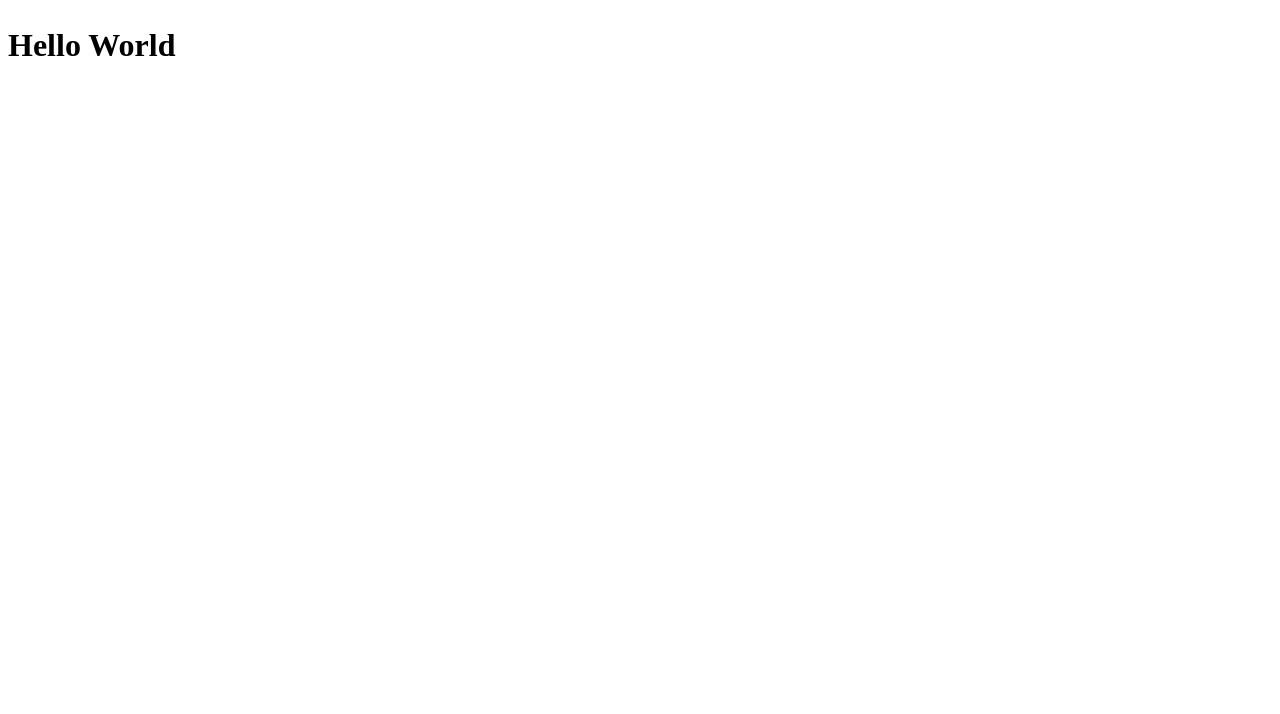
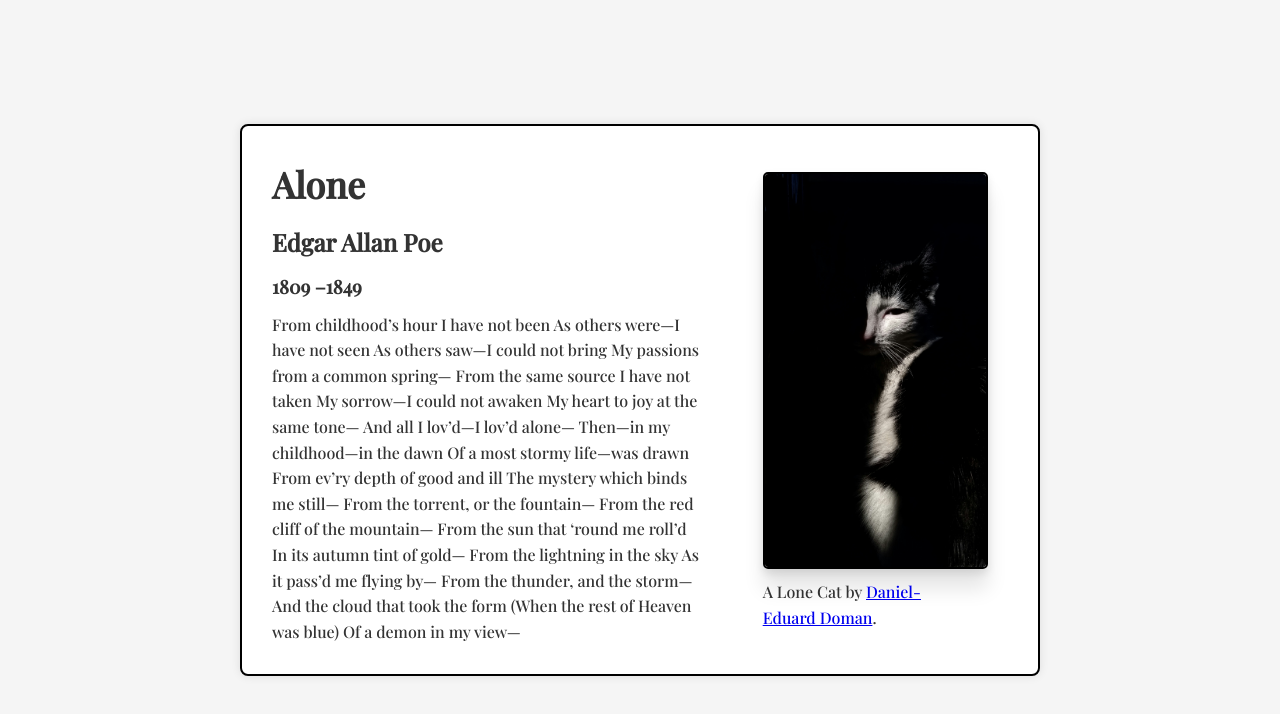
Before and after one commit to RVCC-IDMX/poem-page-Naps27, a plain HTML site: page index.html in a window 1280 px wide. Drawn offline with nearby package versions, Linux system fonts and the light colour scheme.

Commit message:
Added New Image and css/html adjustments

```diff
--- a/css/app.css
+++ b/css/app.css
@@ -74,3 +74,98 @@ select {
 }
 
 /* 👇 Start custom code 👇 */
+
+body {
+  font-family: 'Playfair Display', serif;
+  display: flex;
+  justify-content: center;
+  align-items: center;
+  min-height: 100vh;
+  margin: 0;
+  background-color: #f5f5f5;
+  color: #333;
+  line-height: 1.6;
+  padding: 10px;
+}
+
+.content {
+  display: flex;
+  flex-wrap: wrap;
+  align-items: flex-start;
+}
+
+.text {
+  flex: 2;
+  min-width: 300px;
+}
+
+.image {
+  flex: 1;
+  min-width: 200px;
+}
+
+h1,
+h2,
+h3,
+p,
+figcaption {
+  margin: 10px;
+}
+
+img {
+  max-width: 100%;
+  height: auto;
+  margin: 10px;
+  border: 2px solid #000000;
+  border-radius: 5px;
+  box-shadow: 0 4px 8px rgba(0, 0, 0, 0.1), 0 20px 20px rgba(0, 0, 0, 0.1);
+}
+
+
+h1 {
+  font-size: 36px;
+}
+
+@media screen and (max-width: 640px) {
+  body {
+    padding: 5px;
+  }
+
+  .container {
+    padding: 15px;
+    margin: 10px;
+  }
+
+  h1,
+  h2,
+  h3,
+  p,
+  figcaption {
+    font-size: 90%;
+  }
+}
+
+@media screen and (max-width: 320px) {
+  .container {
+    padding: 10px;
+  }
+
+  h1 {
+    font-size: 1.2em;
+  }
+
+  p,
+  figcaption {
+    font-size: 0.8em;
+  }
+}
+
+.container {
+  background-color: #FFFFFF;
+  box-shadow: 0 0 10px rgba(0, 0, 0, 0.1);
+  border-radius: 8px;
+  border: 2px solid #000000;
+  padding: 20px;
+  margin: 20px auto;
+  max-width: 800px;
+}
--- a/index.html
+++ b/index.html
@@ -6,15 +6,50 @@
   <meta name="viewport" content="width=device-width, initial-scale=1.0">
   <link rel="shortcut icon" href="favicon.png" type="image/png">
   <link rel="stylesheet" type="text/css" href="css/app.css">
+  <link rel="preconnect" href="https://fonts.googleapis.com">
+  <link rel="preconnect" href="https://fonts.gstatic.com" crossorigin>
+  <link href="https://fonts.googleapis.com/css2?family=Playfair+Display:wght@500&display=swap" rel="stylesheet">
   <title>A Poem</title>
 </head>
-<h1>Hello World</h1>
 
 <body>
-
-
-
-  <script src="js/app.js"></script>
+  <div class="container">
+    <main class="content">
+      <article class="text">
+        <h1>Alone</h1>
+        <h2>Edgar Allan Poe</h2>
+        <h3>1809 –1849</h3>
+        <p>From childhood’s hour I have not been
+          As others were—I have not seen
+          As others saw—I could not bring
+          My passions from a common spring—
+          From the same source I have not taken
+          My sorrow—I could not awaken
+          My heart to joy at the same tone—
+          And all I lov’d—I lov’d alone—
+          Then—in my childhood—in the dawn
+          Of a most stormy life—was drawn
+          From ev’ry depth of good and ill
+          The mystery which binds me still—
+          From the torrent, or the fountain—
+          From the red cliff of the mountain—
+          From the sun that ‘round me roll’d
+          In its autumn tint of gold—
+          From the lightning in the sky
+          As it pass’d me flying by—
+          From the thunder, and the storm—
+          And the cloud that took the form
+          (When the rest of Heaven was blue)
+          Of a demon in my view—
+        </p>
+      </article>
+      <figure class="image">
+        <img src="daniel-eduard-doman-TzkXfG54_Fo-unsplash.jpg" alt="lone black and white cat">
+        <figcaption>A Lone Cat by <a href="https://unsplash.com/@danieldoman">Daniel-Eduard Doman</a>.
+        </figcaption>
+      </figure>
+    </main>
+  </div>
 </body>
 
 </html>
```
Also changed, not shown: daniel-eduard-doman-TzkXfG54_Fo-unsplash.jpg (added).
